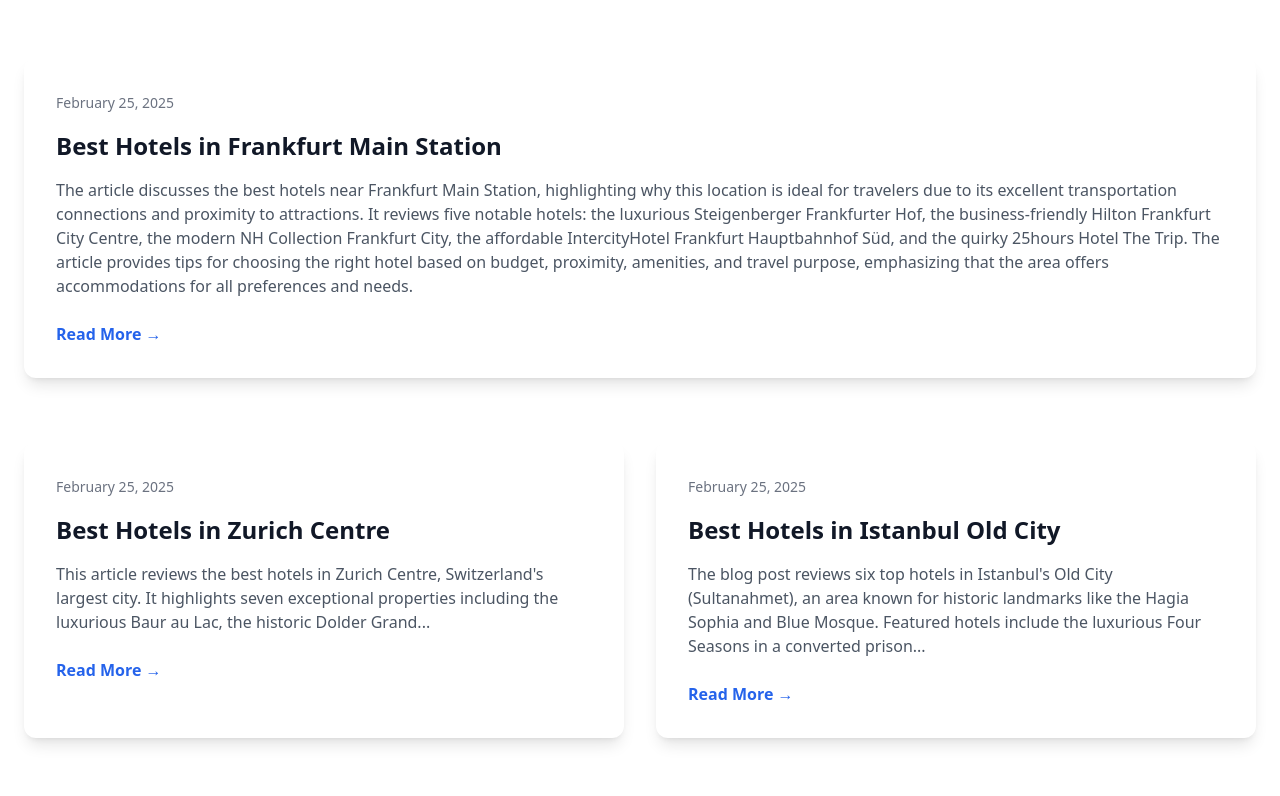
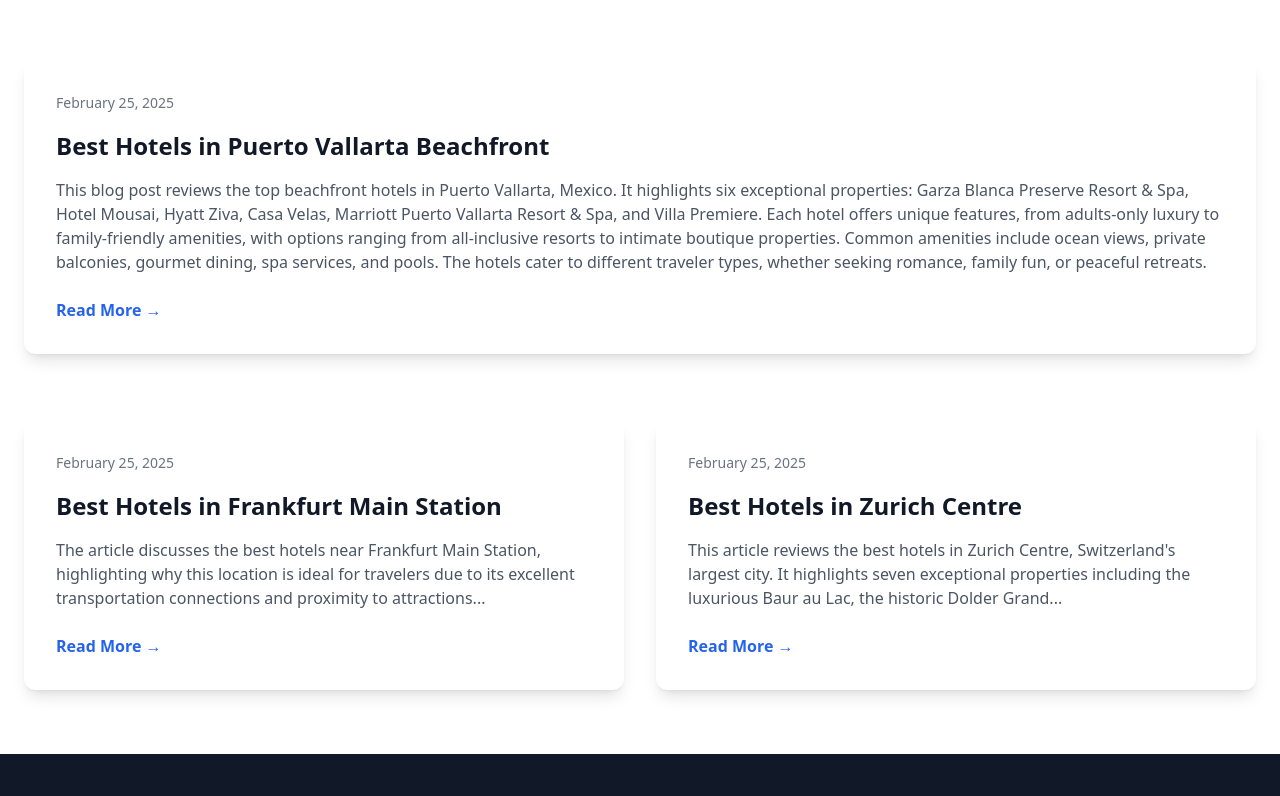
Before and after one commit to test-acc-12349/texas-web-design-2025-02-23-i9k65, a plain HTML site: page blog.html in a window 1280 px wide. Shown: the part 410-1206 px from the top of the page. Drawn offline with nearby package versions, Linux system fonts and the light colour scheme.

Commit message:
Update blog listing with best-hotels-in-puerto-vallarta-beachfront-20250225-i7k.html

```diff
--- a/blog.html
+++ b/blog.html
@@ -35,12 +35,12 @@
                         <span class="text-sm text-gray-500">February 25, 2025</span>
                     </div>
                     <h2 class="text-2xl font-bold mb-4 text-gray-900 hover:text-blue-600 transition-colors duration-300">
-                        <a href="https://test-acc-12349.github.io/texas-web-design-2025-02-23-i9k65/blog/best-hotels-in-frankfurt-main-station-20250225-ut4.html">
-                            Best Hotels in Frankfurt Main Station
+                        <a href="https://test-acc-12349.github.io/texas-web-design-2025-02-23-i9k65/blog/best-hotels-in-puerto-vallarta-beachfront-20250225-i7k.html">
+                            Best Hotels in Puerto Vallarta Beachfront
                         </a>
                     </h2>
-                    <p class="text-gray-600 mb-6">The article discusses the best hotels near Frankfurt Main Station, highlighting why this location is ideal for travelers due to its excellent transportation connections and proximity to attractions. It reviews five notable hotels: the luxurious Steigenberger Frankfurter Hof, the business-friendly Hilton Frankfurt City Centre, the modern NH Collection Frankfurt City, the affordable IntercityHotel Frankfurt Hauptbahnhof Süd, and the quirky 25hours Hotel The Trip. The article provides tips for choosing the right hotel based on budget, proximity, amenities, and travel purpose, emphasizing that the area offers accommodations for all preferences and needs.</p>
-                    <a href="https://test-acc-12349.github.io/texas-web-design-2025-02-23-i9k65/blog/best-hotels-in-frankfurt-main-station-20250225-ut4.html" class="inline-block text-blue-600 hover:text-blue-700 font-semibold transition-colors duration-300">
+                    <p class="text-gray-600 mb-6">This blog post reviews the top beachfront hotels in Puerto Vallarta, Mexico. It highlights six exceptional properties: Garza Blanca Preserve Resort & Spa, Hotel Mousai, Hyatt Ziva, Casa Velas, Marriott Puerto Vallarta Resort & Spa, and Villa Premiere. Each hotel offers unique features, from adults-only luxury to family-friendly amenities, with options ranging from all-inclusive resorts to intimate boutique properties. Common amenities include ocean views, private balconies, gourmet dining, spa services, and pools. The hotels cater to different traveler types, whether seeking romance, family fun, or peaceful retreats.</p>
+                    <a href="https://test-acc-12349.github.io/texas-web-design-2025-02-23-i9k65/blog/best-hotels-in-puerto-vallarta-beachfront-20250225-i7k.html" class="inline-block text-blue-600 hover:text-blue-700 font-semibold transition-colors duration-300">
                         Read More →
                     </a>
                 </div>
@@ -52,12 +52,12 @@
                         <span class="text-sm text-gray-500">February 25, 2025</span>
                     </div>
                     <h2 class="text-2xl font-bold mb-4 text-gray-900 hover:text-blue-600 transition-colors duration-300">
-                        <a href="https://test-acc-12349.github.io/texas-web-design-2025-02-23-i9k65/blog/best-hotels-in-zurich-centre-20250225-3or.html">
-                            Best Hotels in Zurich Centre
+                        <a href="https://test-acc-12349.github.io/texas-web-design-2025-02-23-i9k65/blog/best-hotels-in-frankfurt-main-station-20250225-ut4.html">
+                            Best Hotels in Frankfurt Main Station
                         </a>
                     </h2>
-                    <p class="text-gray-600 mb-6">This article reviews the best hotels in Zurich Centre, Switzerland's largest city. It highlights seven exceptional properties including the luxurious Baur au Lac, the historic Dolder Grand...</p>
-                    <a href="https://test-acc-12349.github.io/texas-web-design-2025-02-23-i9k65/blog/best-hotels-in-zurich-centre-20250225-3or.html" class="inline-block text-blue-600 hover:text-blue-700 font-semibold transition-colors duration-300">
+                    <p class="text-gray-600 mb-6">The article discusses the best hotels near Frankfurt Main Station, highlighting why this location is ideal for travelers due to its excellent transportation connections and proximity to attractions...</p>
+                    <a href="https://test-acc-12349.github.io/texas-web-design-2025-02-23-i9k65/blog/best-hotels-in-frankfurt-main-station-20250225-ut4.html" class="inline-block text-blue-600 hover:text-blue-700 font-semibold transition-colors duration-300">
                         Read More →
                     </a>
                 </div>
@@ -66,12 +66,12 @@
                         <span class="text-sm text-gray-500">February 25, 2025</span>
                     </div>
                     <h2 class="text-2xl font-bold mb-4 text-gray-900 hover:text-blue-600 transition-colors duration-300">
-                        <a href="https://test-acc-12349.github.io/texas-web-design-2025-02-23-i9k65/blog/best-hotels-in-istanbul-old-city-20250225-1mv.html">
-                            Best Hotels in Istanbul Old City
+                        <a href="https://test-acc-12349.github.io/texas-web-design-2025-02-23-i9k65/blog/best-hotels-in-zurich-centre-20250225-3or.html">
+                            Best Hotels in Zurich Centre
                         </a>
                     </h2>
-                    <p class="text-gray-600 mb-6">The blog post reviews six top hotels in Istanbul's Old City (Sultanahmet), an area known for historic landmarks like the Hagia Sophia and Blue Mosque. Featured hotels include the luxurious Four Seasons in a converted prison...</p>
-                    <a href="https://test-acc-12349.github.io/texas-web-design-2025-02-23-i9k65/blog/best-hotels-in-istanbul-old-city-20250225-1mv.html" class="inline-block text-blue-600 hover:text-blue-700 font-semibold transition-colors duration-300">
+                    <p class="text-gray-600 mb-6">This article reviews the best hotels in Zurich Centre, Switzerland's largest city. It highlights seven exceptional properties including the luxurious Baur au Lac, the historic Dolder Grand...</p>
+                    <a href="https://test-acc-12349.github.io/texas-web-design-2025-02-23-i9k65/blog/best-hotels-in-zurich-centre-20250225-3or.html" class="inline-block text-blue-600 hover:text-blue-700 font-semibold transition-colors duration-300">
                         Read More →
                     </a>
                 </div>
```
